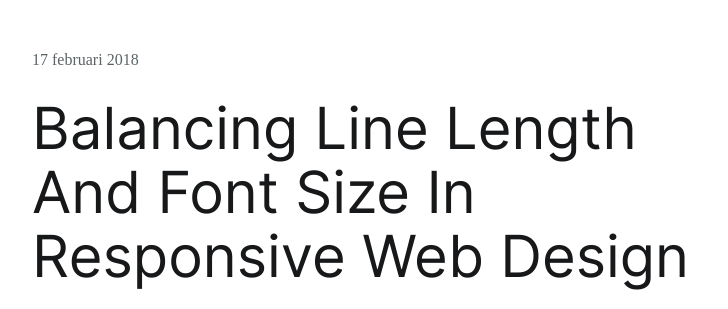
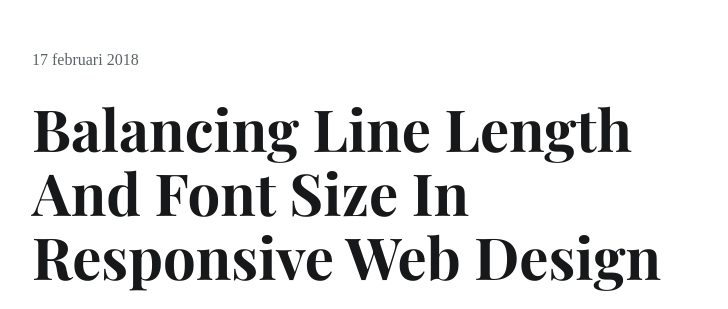
Before and after one commit to mct-ui/blogpost-design-PattynRuben, a plain HTML site: page index.html in a window 1280 px wide. Shown: the top 309 px of the page, without its empty margins (272-1000 px from the left). Drawn offline with nearby package versions, Linux system fonts and the light colour scheme; a web font is replaced by a local one.

```diff
--- a/css/screen.css
+++ b/css/screen.css
@@ -28,6 +28,8 @@ html {
   line-height: 1.5;
   color: #5c6366;
   padding: 48px 24px 24px;
+  -webkit-font-smoothing: antialiased;
+  -moz-osx-font-smoothing: grayscale;
 }
 
 body {
@@ -71,6 +73,7 @@ h3 {
   color: #17181a;
 }
 h1 {
+  font-family: 'Playfair Display', serif;
   font-size: 36px;
   font-weight: normal;
   line-height: 40px;
--- a/index.html
+++ b/index.html
@@ -15,6 +15,9 @@
         <link rel="manifest" href="site.webmanifest">
         <link rel="mask-icon" href="safari-pinned-tab.svg" color="#e85e00">
 
+        <link rel="preconnect" href="https://fonts.googleapis.com">
+        <link rel="preconnect" href="https://fonts.gstatic.com" crossorigin>
+        <link href="https://fonts.googleapis.com/css2?family=Playfair+Display:wght@700&display=swap" rel="stylesheet">
         <link rel="stylesheet" href="https://use.typekit.net/ejk4mze.css">
         <link rel="stylesheet" href="css/normalize.css">
         <link rel="stylesheet" href="css/screen.css">
```
